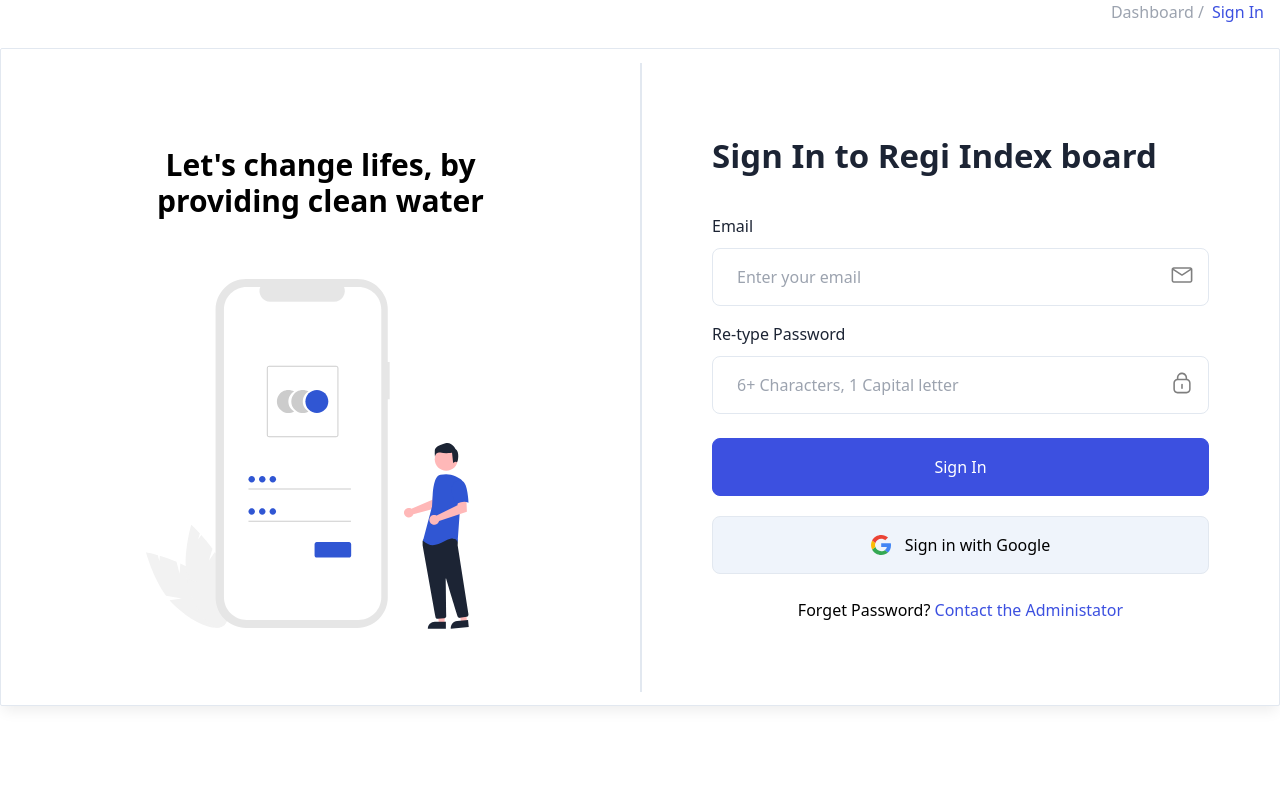
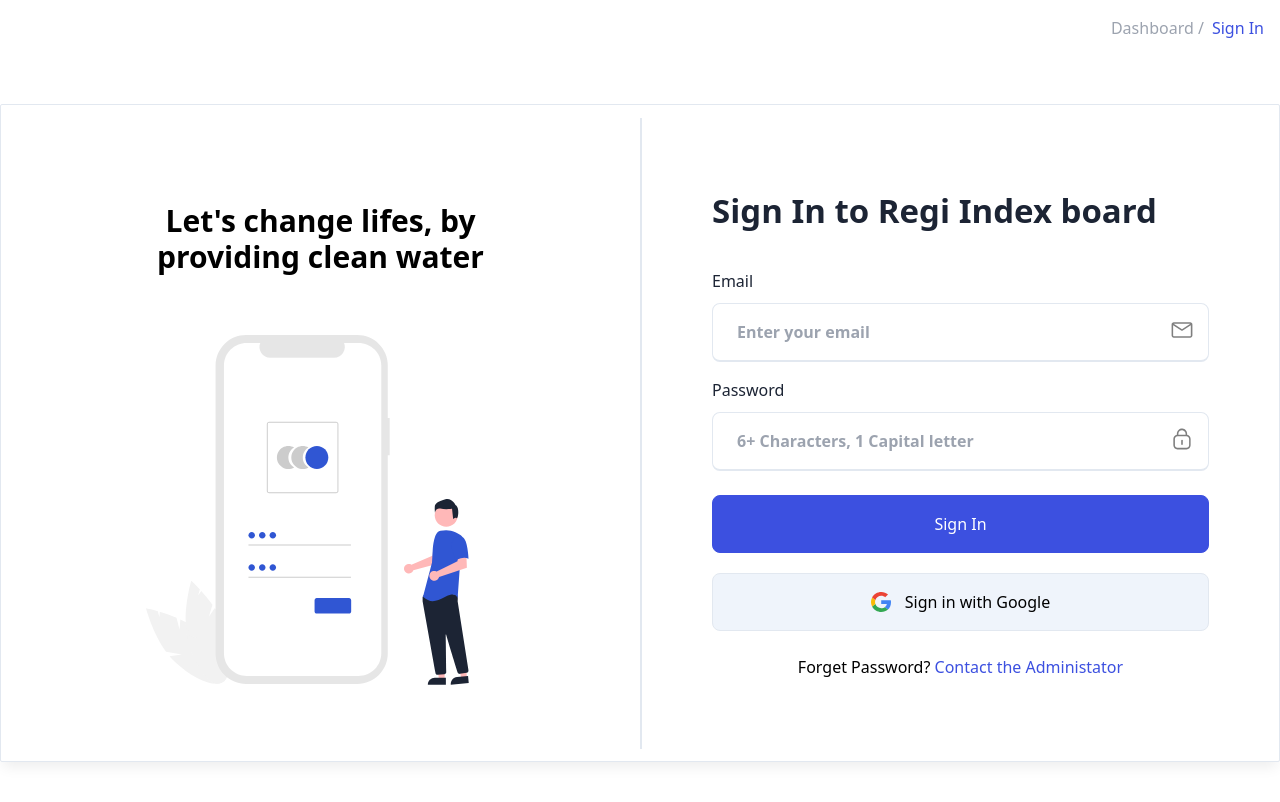
Before and after one commit to Bateyjosue/regideso-index, a React (Vite) app: page /login in a window 1280 px wide. Shown: the top 802 px of the page. Built offline with nearby package versions, Linux system fonts and the light colour scheme; the HTML template or start-up script is replaced by a standard one.

Commit message:
feat: add input validation to login and install react hook form

```diff
--- a/package.json
+++ b/package.json
@@ -27,7 +27,7 @@
     "react-chartjs-2": "^5.2.0",
     "react-dom": "^18.2.0",
     "react-export-table-to-excel": "^1.0.6",
-    "react-hook-form": "^7.48.2",
+    "react-hook-form": "^7.53.0",
     "react-hot-toast": "^2.4.1",
     "react-loader-spinner": "^5.4.5",
     "react-qr-code": "^2.0.12",
--- /dev/null
+++ b/src/components/forms/Input.tsx
@@ -0,0 +1,26 @@
+
+interface IAtributeInput {
+  type: string;
+  placeholder: string;
+  label: string;
+  value: string;
+  className: string;
+  register?: any;
+  onChange?: any
+}
+const Input: React.FC<IAtributeInput> = ({type, placeholder, label, value, className, register, onChange}) => {
+  return (
+    <>
+      <input
+        type={type}
+        placeholder={placeholder}
+        className={`w-full border-b-2 py-2 outline-none font-semibold ${className}`}
+        value={value}
+        {...register(label, { required: true })}
+        onChange={(e) => onChange(e) }
+      />
+    </>
+  )
+}
+
+export default Input
--- a/src/components/pages/auth/Login.tsx
+++ b/src/components/pages/auth/Login.tsx
@@ -1,12 +1,40 @@
 import { Link } from "react-router-dom";
 import Breadcrumb from "../../ui/Breadcrumb";
+import { useForm, SubmitHandler } from "react-hook-form"
+import Input from "../../forms/Input";
+import { useState } from "react";
 
-const LoginPage: React.FC =() => {
+interface IFormInput {
+  email: string;
+  password: string;
+}
+
+const LoginPage: React.FC = () => {
+  const [email, setEmail] = useState<string>('')
+  const [password, setPassword] = useState<string>('')
+  const [LoginData, setLoginData] = useState<IFormInput|null>(null)
+
+  const { register, formState:{errors}, handleSubmit } = useForm<IFormInput>()
+  const onSubmit: SubmitHandler<IFormInput> = (data) => setLoginData(data)
+  const handleInputChange = (e: Event) => {
+    if (e.target instanceof HTMLInputElement) {
+      switch (e.target.type) {
+        case 'email':
+          setEmail(e.target.value);
+          break;
+        case 'password':
+          setPassword(e.target.value);
+          break;
+        default:
+          break;
+      }
+    }
+  }
     return (
-        <>
+        <div className="pt-4">
       <Breadcrumb pageName="Sign In" />
 
-      <div className="rounded-sm border border-stroke bg-white shadow-default dark:border-[strokedark] dark:bg-boxdark">
+      <div className="rounded-sm border border-stroke bg-white shadow-default dark:border-[strokedark] dark:bg-boxdark md: my-16">
         <div className="flex flex-wrap items-center">
           <div className="hidden w-full xl:block xl:w-1/2">
             <div className="py-17.5 px-26 text-center">
@@ -150,16 +178,20 @@ const LoginPage: React.FC =() => {
                 Sign In to Regi Index board
               </h2>
 
-              <form>
+              <form onSubmit={handleSubmit(onSubmit)}>
                 <div className="mb-4">
                   <label className="mb-2.5 block font-medium text-black dark:text-white">
                     Email
                   </label>
                   <div className="relative">
-                    <input
+                    <Input
                         type="email"
                         placeholder="Enter your email"
                         className="w-full rounded-lg border border-stroke bg-transparent py-4 pl-6 pr-10 text-black outline-none focus:border-primary focus-visible:shadow-none dark:border-form-strokedark dark:bg-form-input dark:text-white dark:focus:border-primary"
+                        label="email"
+                        value={email}
+                        register={register}
+                        onChange={ handleInputChange}
                     />
 
                     <span className="absolute right-4 top-4">
@@ -179,18 +211,23 @@ const LoginPage: React.FC =() => {
                         </g>
                       </svg>
                       </span>
+                      {errors.email && <p className="text-red-500">Email is required</p>}
                   </div>
                 </div>
 
                 <div className="mb-6">
                   <label className="mb-2.5 block font-medium text-black dark:text-white">
-                    Re-type Password
+                    Password
                   </label>
                   <div className="relative">
-                    <input
+                    <Input
                       type="password"
                       placeholder="6+ Characters, 1 Capital letter"
                         className="w-full rounded-lg border border-stroke bg-transparent py-4 pl-6 pr-10 text-black outline-none focus:border-primary focus-visible:shadow-none dark:border-form-strokedark dark:bg-form-input dark:text-white dark:focus:border-primary"
+                        label="password"
+                        value={password}
+                        register={register}
+                        onChange={ handleInputChange}
                     />
 
                     <span className="absolute right-4 top-4">
@@ -214,6 +251,8 @@ const LoginPage: React.FC =() => {
                         </g>
                       </svg>
                       </span>
+                      {errors.password && <p className="text-red-500">Password is required</p>}
+
                   </div>
                 </div>
 
@@ -225,7 +264,10 @@ const LoginPage: React.FC =() => {
                   />
                 </div>
 
-                <button className="flex w-full items-center justify-center gap-3.5 rounded-lg border border-stroke bg-gray p-4 hover:bg-opacity-50 dark:border-strokedark dark:bg-meta-4 dark:hover:bg-opacity-50">
+                  <button
+                    className="flex w-full items-center justify-center gap-3.5 rounded-lg border border-stroke bg-gray p-4 hover:bg-opacity-50 dark:border-strokedark dark:bg-meta-4 dark:hover:bg-opacity-50"
+                    type="submit"
+                  >
 
                   <span>
                     <svg
@@ -276,7 +318,7 @@ const LoginPage: React.FC =() => {
           </div>
         </div>
       </div>
-    </>
+    </div>
     )
 }
 export default LoginPage;
```
Also changed, not shown: 1 other file (tests, documents, lock files or other folders). Lines whose indentation alone changed are shown as unchanged.
